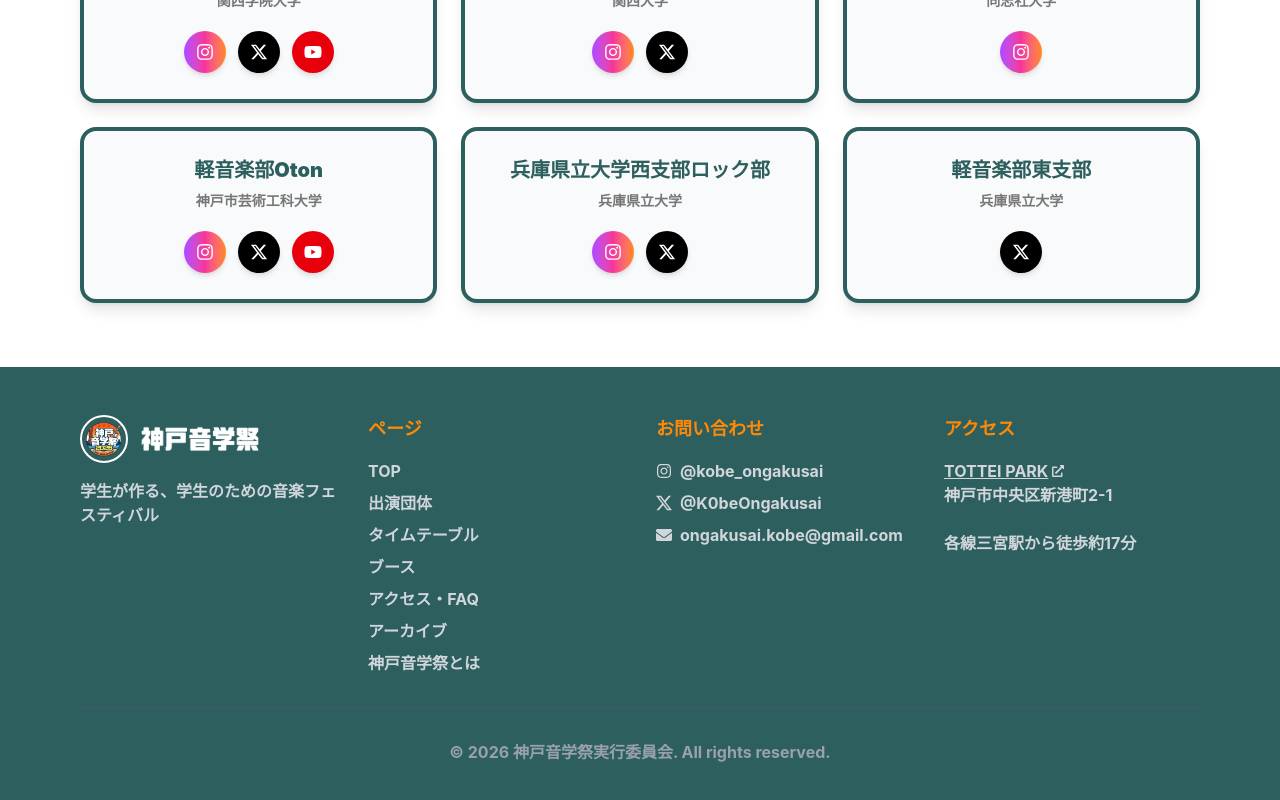
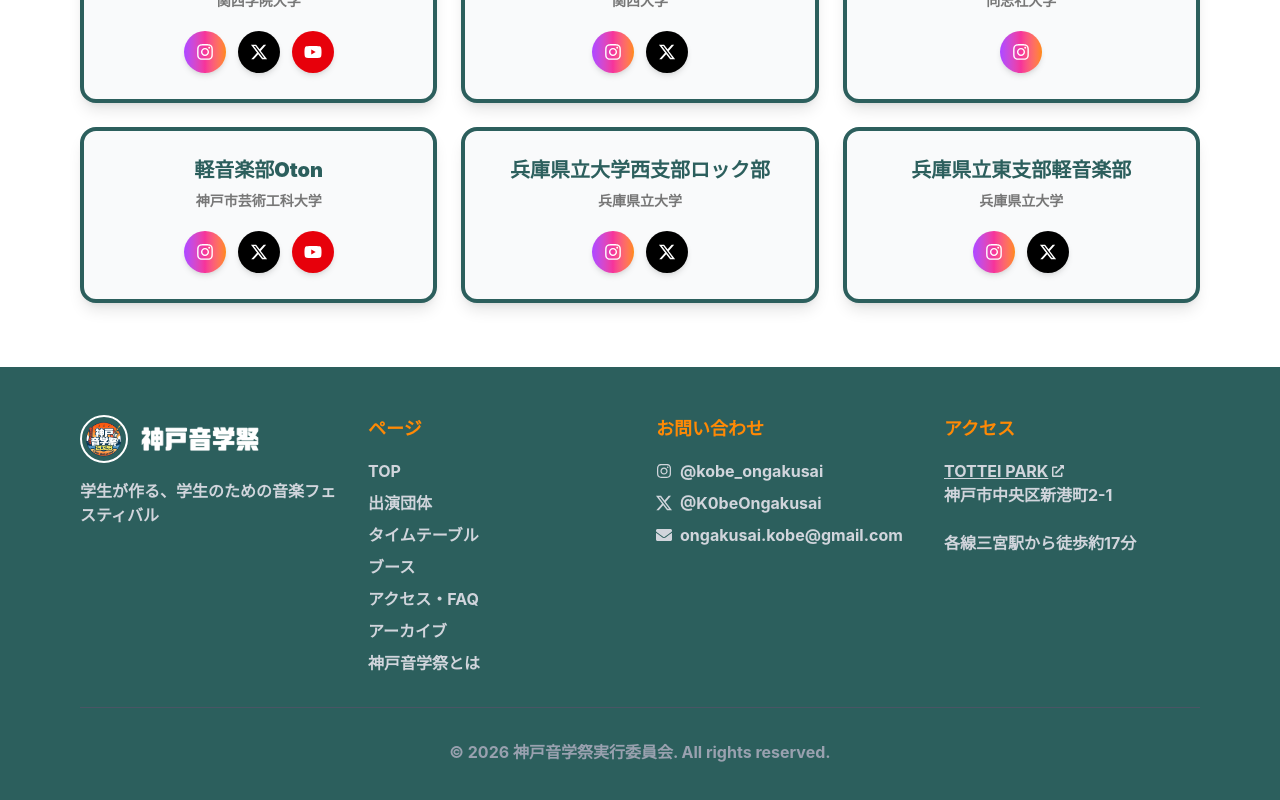
Before and after one commit to hhhhyyyy11/kobe-ongakusai-2026, a Next.js app: page /artists in a window 1280 px wide. Shown: the part 1413-2213 px from the top of the page. Built offline with nearby package versions, Linux system fonts and the light colour scheme; no server answers.

Commit message:
兵庫県立大学東支部の団体情報を修正

```diff
--- a/src/constants/bands.ts
+++ b/src/constants/bands.ts
@@ -165,8 +165,9 @@ export const artistGroups: ArtistGroup[] = [
         },
       },
       {
-        name: "軽音楽部東支部",
+        name: "兵庫県立東支部軽音楽部",
         socials: {
+          instagram: "https://www.instagram.com/kendai.keion/",
           x: "https://x.com/kendai_keion_",
         },
       },
```
